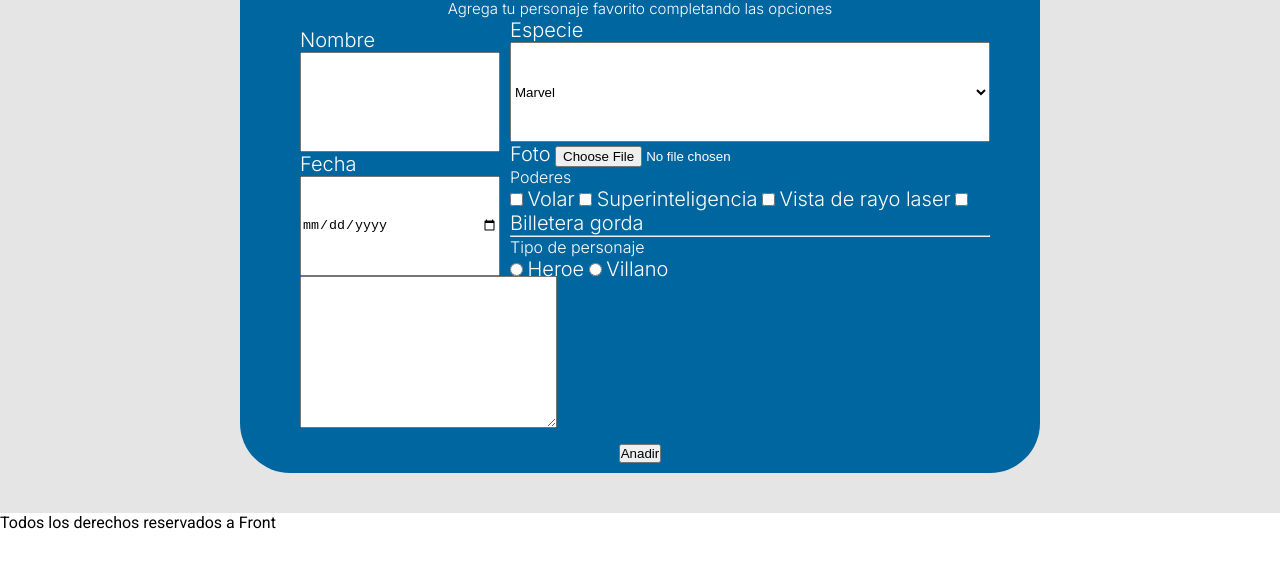
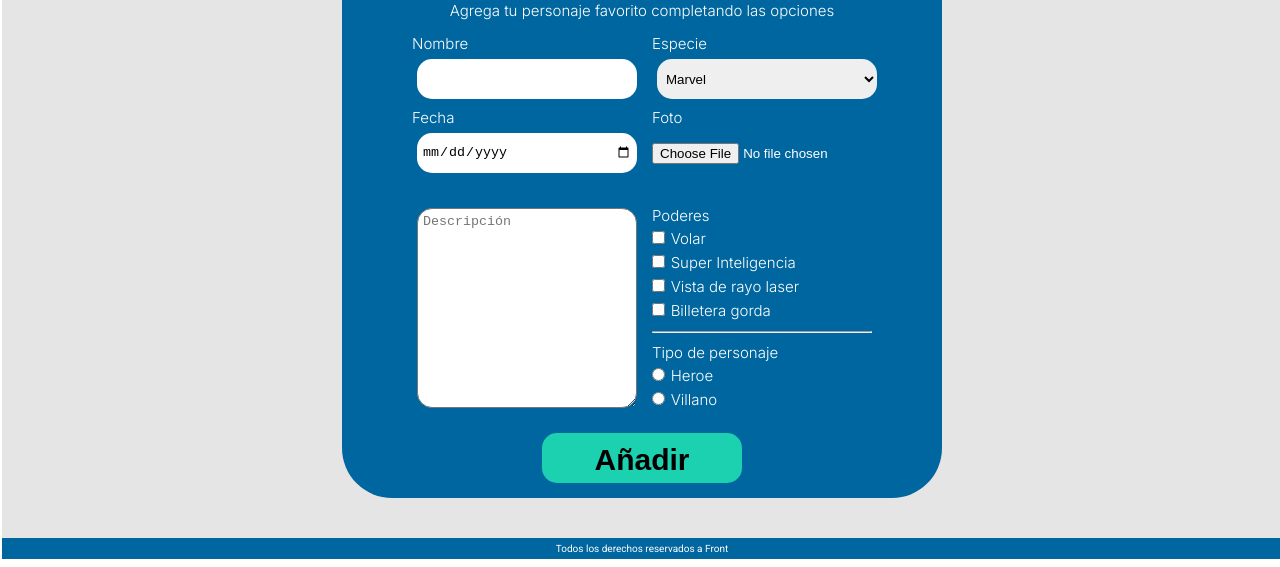
Before and after one commit to PatoAlloco/frontEnd1, a plain HTML site: page Formulario Heroes/index.html in a window 1280 px wide. Shown: the part 233-800 px from the top of the page. Drawn offline with Linux system fonts and the light colour scheme.

Commit message:
Formulario heroe completo

```diff
--- a/Formulario Heroes/css/styles.css
+++ b/Formulario Heroes/css/styles.css
@@ -7,6 +7,7 @@ body{
     font-family: 'Roboto', sans-serif;
     width: 100%;
     height: 100%;
+    margin: 2px;
 }
 h2{
     background: #1CD1B0;
@@ -55,7 +56,7 @@ main{
     flex-direction: column;
     align-items: center;
     background: #00669F;
-    width: 800px;
+    width: 600px;
     margin: 40px;
     padding: 10px 50px;
     border-radius: 50px;
@@ -83,16 +84,75 @@ main{
     justify-content: center;
 }
 .columnaA{
-    width: 200px;
+    width: 220px;
     margin: 10px;
+    font-size: 20px;
 }
-.colmnaB{
-    width: 200px;
+.columnaB{
+    display: flex;
+    flex-direction: column;
+    width: 220px;
+    margin: 10px;
+    font-size: 20px;
 }
 label{
-    font-size: 20px;
+    font-size: 15px;
 }
 .campo{
     width: 100%;
-    height: 100px;
+    height: 40px;
+    border-radius: 15px;
+    margin: 5px;
+    border: none;
+    padding: 5px;
 }
+textarea{
+    width: 100%;
+    height: 200px;
+    border-radius: 15px;
+    margin: 5px;
+    margin-top: 30px;
+    padding: 5px;
+}
+
+.check{
+    display: flex;
+    flex-direction: column;
+    margin-top: 42px;
+    margin-bottom: 10px;
+
+}
+.foto{
+    margin-top: 15px;
+}
+.p-check{
+    font-size: 15px;
+    font-family: 'Inter', sans-serif;
+}
+.radio{
+    display: flex;
+    flex-direction: column;
+    margin-top: 10px;
+}
+button{
+    background: #1CD1B0;
+    width: 200px;
+    height: 50px;
+    padding: 10px;
+    border-radius: 15px;
+    border: none;
+    font-size: 30px;
+    font-weight: 700;
+    font-style: normal;
+    margin: 5px;
+}
+footer{
+    background: #00669F;
+    padding: 5px;
+    font-family:  'Roboto', sans-serif;
+    color: white;
+    text-align: center;
+    font-size: 10px;
+    font-weight: 100
+;
+}
--- a/Formulario Heroes/index.html
+++ b/Formulario Heroes/index.html
@@ -42,7 +42,7 @@
                         <label for="fecha">Fecha</label>
                         <input type="date" name="fecha" id="fecha" class="campo">
                     </div>
-                    <textarea name="descripcion" id="descripcion" cols="30" rows="10"></textarea>
+                    <textarea name="descripcion" id="descripcion" cols="30" rows="10" placeholder="Descripción"></textarea>
                     </section>
 
                     <section class="columnaB">
@@ -54,33 +54,45 @@
                             <option value="otro">Otro</option>
                         </select>
                     </div>
-                    <div class="foto">
+                    <div >
                         <label for="foto">Foto</label>
-                        <input type="file" name="foto" id="foto">
+                        <input type="file" name="foto" id="foto" class="foto">
                     </div>
                     <div class="check">
-                        <p>Poderes</p>
+                        <p class="p-check">Poderes</p>
+                        <div>
                             <input type="checkbox" name="volar" id="volar">
                             <label for="poderes">Volar</label>
+                        </div>
+                        <div>
                             <input type="checkbox" name="inteligencia" id="inteligencia">
-                        <label for="poderes">Superinteligencia</label>
+                            <label for="poderes">Super Inteligencia</label>
+                        </div>
+                        <div>
                             <input type="checkbox" name="laser" id="laser">
                             <label for="poderes">Vista de rayo laser</label>
+                        </div>
+                        <div>
                             <input type="checkbox" name="billetera" id="billetera">
                             <label for="poderes">Billetera gorda</label>
                         </div>
+                    </div>
                     <hr>
                     <div class="radio">
-                        <p>Tipo de personaje</p>
+                        <p class="p-check">Tipo de personaje</p>
+                        <div>
                             <input type="radio" name="hero" id="hero">
                             <label for="hero">Heroe</label>
+                        </div>
+                        <div>
                             <input type="radio" name="villano" id="villano">
                             <label for="hero">Villano</label>
+                        </div>
                     </div>
                     </section>
                 </div>
             <section>
-                <button type="button">Anadir</button>
+                <button type="button">Añadir</button>
             </section>
         </form>
     </main>
```
Lines whose indentation alone changed are shown as unchanged.
